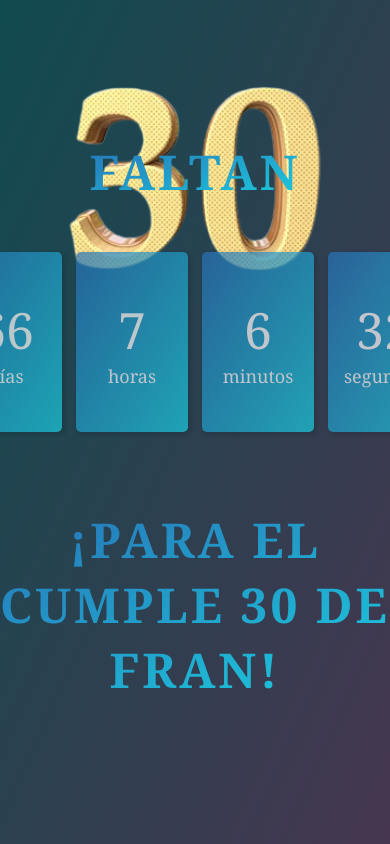
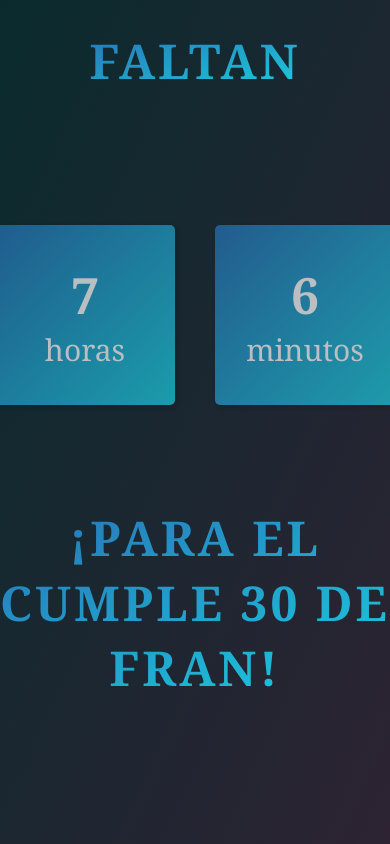
Before and after one commit to LautaroAntriolo/CumpleFran, a plain HTML site: page index.html in a window 390 px wide. Drawn offline with Linux system fonts and the light colour scheme.

Commit message:
Error responsive

```diff
--- a/css/estilos.css
+++ b/css/estilos.css
@@ -10,7 +10,7 @@ body {
 }
 
 h1 {
-	font-size: 72px;
+	font-size: 3rem;
 	background: -webkit-linear-gradient(left top,#2872B7, #1BCEDF);
 	background: linear-gradient(to bottom right, #2872B7, #1BCEDF);
 	-webkit-background-clip: text;
@@ -18,7 +18,7 @@ h1 {
 }
 
 .faltan{
-	margin-top: 45px;
+	margin-top: 1rem;
 }
 
 
@@ -27,11 +27,6 @@ h1 {
 	width: 100%;
 	background: -webkit-linear-gradient(left top, #0a2b2e,#2d2333);
 	background: linear-gradient(to bottom right,#0a2b2e,#2d2333);
-	background-image: url("../img/number30.png");
-	background-repeat: no-repeat;
-	background-position: center;
-	background-size:contain;
-	opacity: 1;
 
 	min-height: 100vh;
 	position: fixed;
@@ -57,10 +52,9 @@ h1 {
 	letter-spacing: 3px;
 }
 
-.portada .header .logotipo {
-	font-size: 50px;
+.portada .header .logotipo { /*Para el cumple de fran*/
 	font-size: 900;
-	margin-bottom: 20px;
+	margin-bottom: 2rem;
 }
 
 .portada .header .mensaje {
@@ -130,81 +124,122 @@ main {
 	font-size: 30px;
 }
 
-/* Pantallas grandes (desktops de menos de 1200px) */
-@media (max-width: 1199.98px) {
-	h1{
-		font-size: 50px;
-	}
+/* Extra small devices (phones, 600px and down) */
+@media only screen and (max-width: 600px) {
+	.faltan{
+		margin-top: 1rem;
 	}
 
-/* Pantallas medianas (tablets de menos de 992px) */
-@media (max-width: 991.98px) {
-	h1{
-		font-size: 40px;
-	}
+
+	/* ? ----- PORTADA ----- */
+	.portada {
+		width: 100%;
+
+		min-height: 100vh;
+		position: fixed;
+		top: 0;
+		left: 0;
+		right: 0;
+
+		display: flex;
+		flex-direction: column;
+		align-items: center;
+		justify-content: center;
+		text-align: center;
+		transition: .5s ease-out all;
 	}
 
-/* Pantallas pequeñas (móviles en landscape de menos de 768px) */
-@media (max-width: 767.98px) {
-
-.faltan{
-	margin-bottom: 1rem;
+	.portada.oculta {
+		transform: translateY(100%);
 	}
 
 	.portada .header {
-	margin-bottom: 1rem;
-}
-.portada{
-	background-position-y: -1rem;
+		margin-bottom: 100px;
+		text-transform: uppercase;
+		letter-spacing: 3px;
 	}
 
-.portada .header .logotipo {
-	font-size: 3rem;
-	font-size: 90;
+	.portada .header .logotipo { /*Para el cumple de fran*/
+		font-size: 900;
 		margin-bottom: 2rem;
 	}
+
+	.portada .header .mensaje {
+		font-size: 30px;
+		font-weight: 600;
+	}
+
+
+
 	/* ? ----- MAIN ----- */
 	main {
 		width: 100%;
+		background: -webkit-linear-gradient(left top, #0f464b,#463650);
+		background: linear-gradient(to bottom right,#114b50,#463650);
+
 		min-height: 100vh;
+		top: 0;
+		left: 0;
+		right: 0;
+
+		display: flex;
+		flex-direction: column;
+		align-items: center;
+		justify-content: center;
+		text-align: center;
+		transition: .5s ease-out all;
+
 		font-size: 70px;
 	}
+
 
 
 	/* ? ----- Cuenta Regresiva ----- */
 	#cuenta {
 		display: flex;
 		justify-content: center;
-	margin-bottom: 75px;
+		margin-bottom: 100px;
 	}
 
 	.simply-section {
 		background: -webkit-linear-gradient(left top,#2872B7, #1BCEDF);
 		background: linear-gradient(to bottom right, #2872B7, #1BCEDF);
-	width: 7rem;
+		opacity: 0.7;
+		width: 180px;
 		height: 180px;
-	margin: 0 7px;
+		margin: 0 20px;
 		border-radius: 5px;
+		display: flex;
+		align-items: center;
+		justify-content: center;
+		box-shadow: 2px 2px 5px 1px rgba(0, 0, 0, 0.2);
 	}
 	/* Agregarle sombras al simply-section */
 	.simply-amount {
 		display: block;
 		color: white;
-	font-size: 3.125rem;
-	font-weight: 100;
+		opacity: 1;
+		font-size: 50px;
+		font-weight: 700;
 
 	}
 
 	.simply-word {
 		color: white;
-	font-weight: 100;
-	font-size: 1.125rem;
+		opacity: 1;
+		font-weight: 300;
+		font-size: 30px;
 	}
 }
 
-/* Pantallas muy pequeñas (móviles en portrait de menos de 576px) */
-@media (max-width: 575.98px) {
-	h1{
-		font-size: 25px;
-	}
- }
+/* Small devices (portrait tablets and large phones, 600px and up) */
+@media only screen and (min-width: 600px) {...}
+
+/* Medium devices (landscape tablets, 768px and up) */
+@media only screen and (min-width: 768px) {...}
+
+/* Large devices (laptops/desktops, 992px and up) */
+@media only screen and (min-width: 992px) {...}
+
+/* Extra large devices (large laptops and desktops, 1200px and up) */
+@media only screen and (min-width: 1200px) {...}
```
Lines whose indentation alone changed are shown as unchanged.
